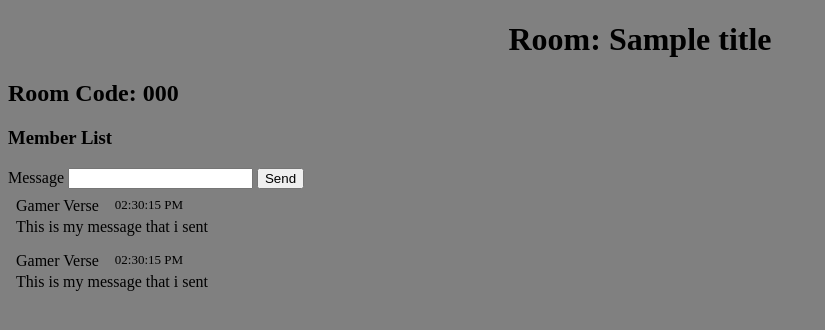
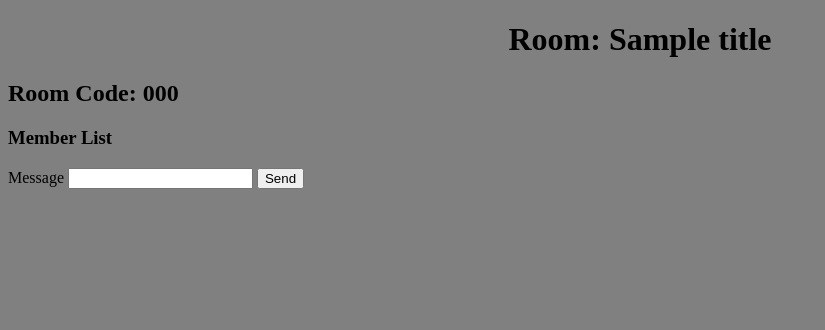
Before and after one commit to frantene/FlaskSocketServer, a Flask app: template templates/room.html in a window 1280 px wide. Shown: the top 330 px of the page, without its empty margins (0-825 px from the left). Run offline with Flask 3, Linux system fonts and the light colour scheme; the template is opened without the code that fills it: most values are stand-ins (such as "Sample title", 1, 10 or a date in 2020); some libraries are stand-ins or nearby versions.

Commit message:
Removed Test Message in room.html

```diff
--- a/templates/room.html
+++ b/templates/room.html
@@ -23,20 +23,6 @@
         <button>Send</button>
     </div>
     <div id="Messages">
-        <div class="Message-Container">
-            <div class="Message-Header">
-                <p class="Message-User">Gamer Verse</p>
-                <p class="Message-Time">02:30:15 PM</p>
-            </div>
-            <p class="Message-Message">This is my message that i sent</p>
-        </div>
-        <div class="Message-Container">
-            <div class="Message-Header">
-                <p class="Message-User">Gamer Verse</p>
-                <p class="Message-Time">02:30:15 PM</p>
-            </div>
-            <p class="Message-Message">This is my message that i sent</p>
-        </div>
     </div>
 </body>
 </html>
```
